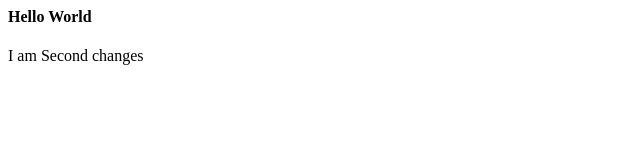
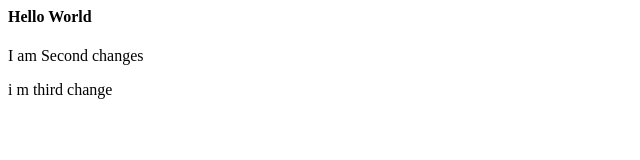
Before and after one commit to rv2508/testingangular, a plain HTML site: page index.html in a window 1280 px wide. Shown: the whole page, without its empty margins (0-640 px from the left). Drawn offline with Linux system fonts and the light colour scheme.

Commit message:
Update index.html

```diff
--- a/index.html
+++ b/index.html
@@ -1,2 +1,3 @@
 <h4>Hello World</h4>
 <p>I am Second changes</p>
+<p>i m third change</p>
```
